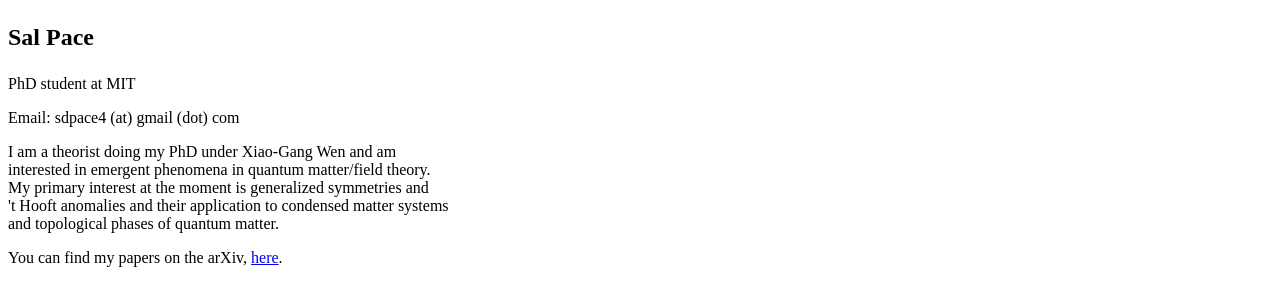
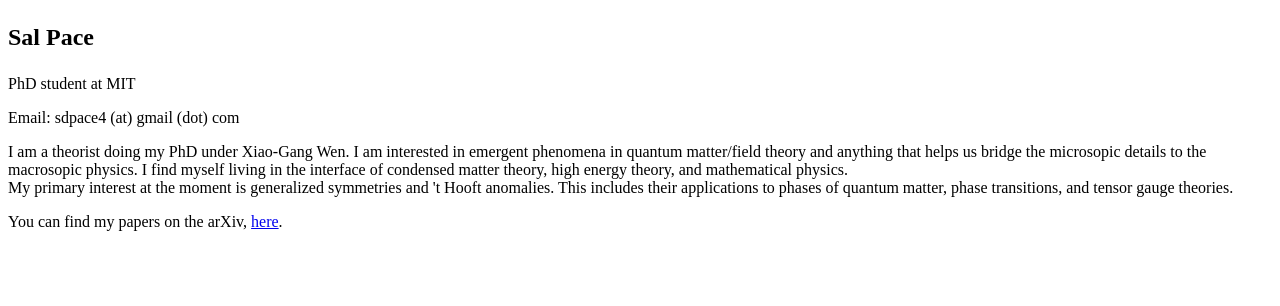
Before and after one commit to salpace/salpace.github.io, a plain HTML site: page index.html in a window 1280 px wide. Drawn offline with Linux system fonts and the light colour scheme.

Commit message:
Update index.html

```diff
--- a/index.html
+++ b/index.html
@@ -20,11 +20,8 @@
 
 <p>Email: sdpace4 (at) gmail (dot) com</p>
 
-<p> I am a theorist doing my PhD under Xiao-Gang Wen and am <br />
-    interested in emergent phenomena in quantum matter/field theory. <br />
-    My primary interest at the moment is generalized symmetries and <br />
-    't Hooft anomalies and their application to condensed matter systems <br />
-    and topological phases of quantum matter. </p>
+<p> I am a theorist doing my PhD under Xiao-Gang Wen. I am interested in emergent phenomena in quantum matter/field theory and anything that helps us bridge the microsopic details to the macrosopic physics. I find myself living in the interface of condensed matter theory, high energy theory, and mathematical physics. <br />
+My primary interest at the moment is generalized symmetries and 't Hooft anomalies. This includes their applications to phases of quantum matter, phase transitions, and tensor gauge theories. </p>
 
 <p> You can find my papers on the arXiv, <a href="https://arxiv.org/search/advanced?advanced=&terms-0-term=Pace%2C+Salvatore&terms-0-operator=AND&terms-0-field=author&classification-physics=y&classification-physics_archives=all&classification-include_cross_list=include&date-filter_by=all_dates&date-year=&date-from_date=&date-to_date=&date-date_type=submitted_date_first&abstracts=hide&size=50&order=-announced_date_first">here</a>. </p>
 
```
